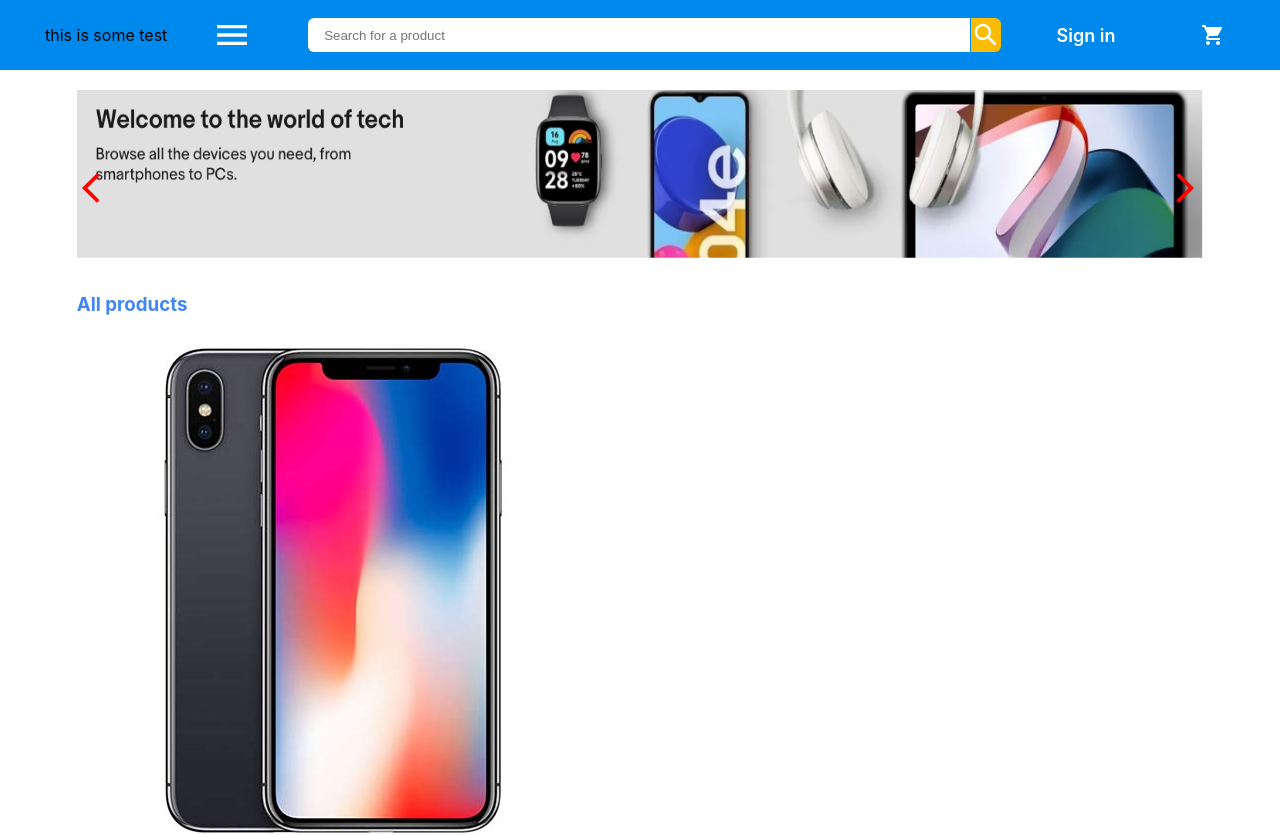
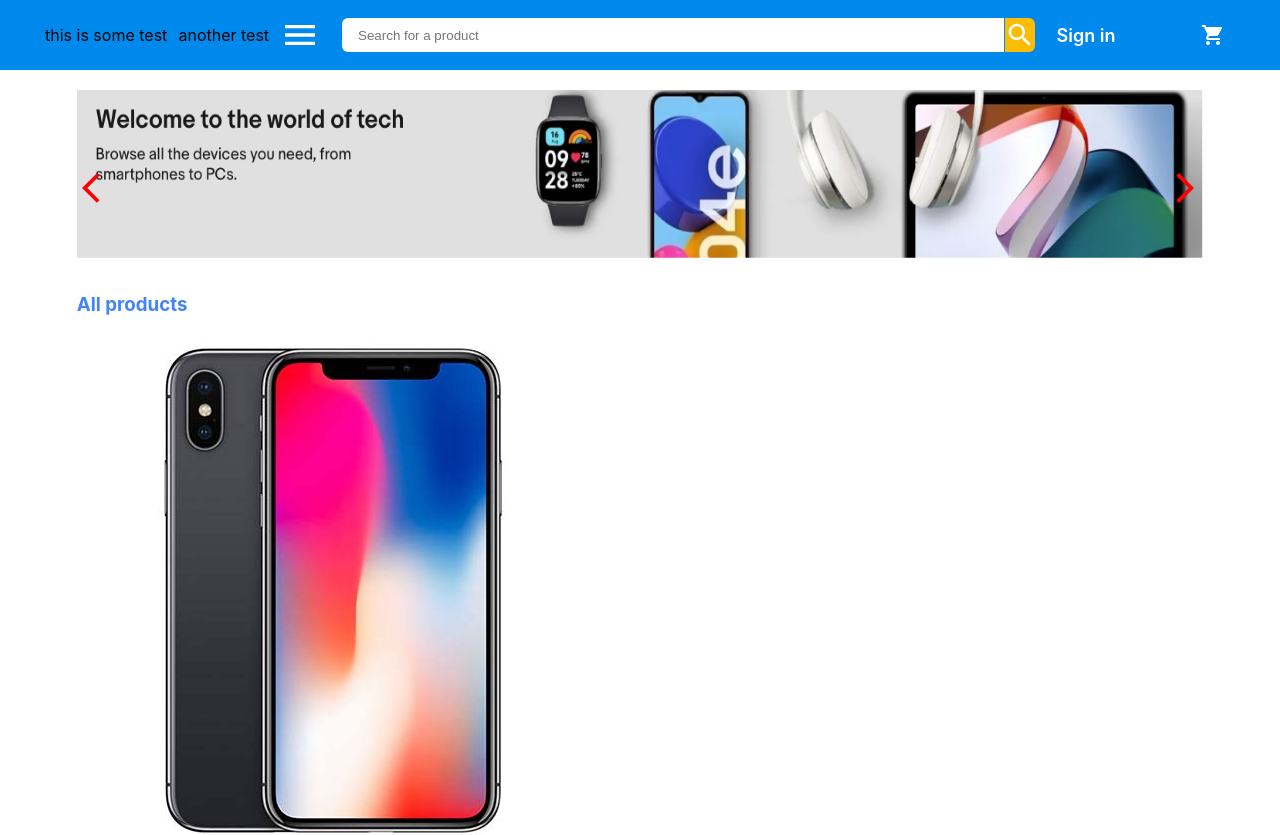
Before and after one commit to peterbeeshop/pbee-tech-frontend-, a React (Create React App) app: page /home in a window 1280 px wide. Shown: the top 835 px of the page. Built offline with nearby package versions, Linux system fonts and the light colour scheme.

Commit message:
another test

```diff
--- a/src/components/navbar/Navbar.tsx
+++ b/src/components/navbar/Navbar.tsx
@@ -7,7 +7,8 @@ import styles from './index.module.scss';
 const Navbar = () => {
   return (
     <div className={styles.container}>
-      <div className={styles.menu}>this is some test</div>
+      <div className={styles.menu}>this is some test </div>
+      <div className={styles.menu}>another test</div>
        <MenuIcon className={styles.hamburgerIcon} />
        <div className={styles.search}>
            <input type="text" placeholder='Search for a product' />
```
